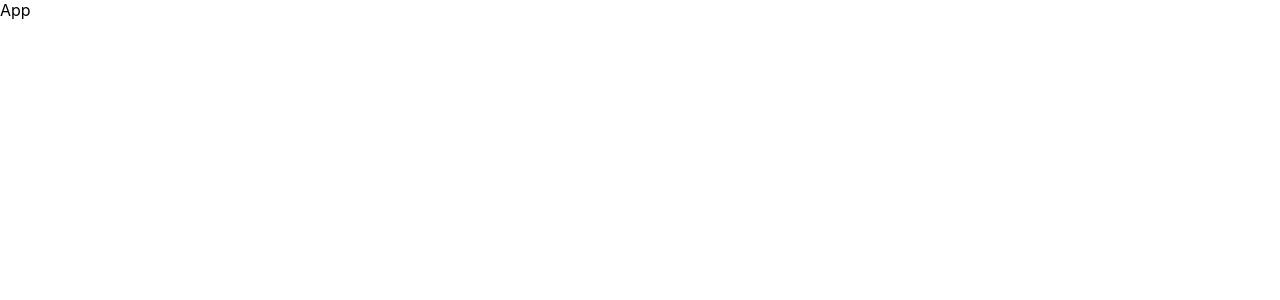
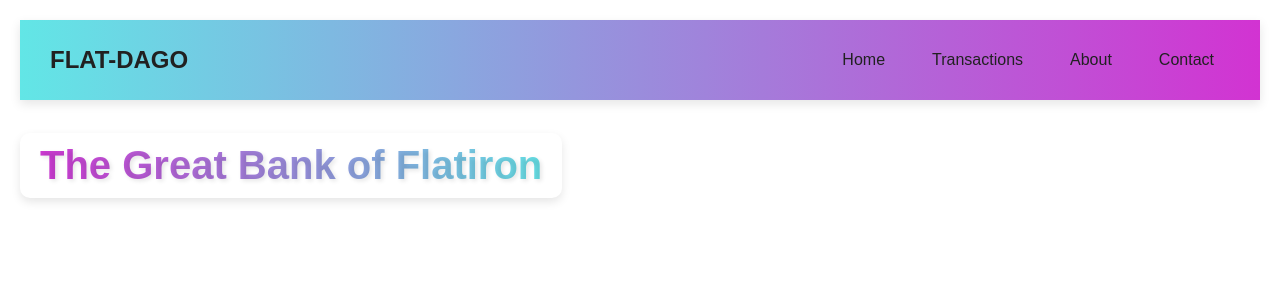
Before and after one commit to george-badia/the-great-bank-of-flatiron, a React (Create React App) app: page / in a window 1280 px wide. Shown: the top 300 px of the page. Built offline with nearby package versions, Linux system fonts and the light colour scheme.

Commit message:
creates and styles nav

```diff
--- a/package.json
+++ b/package.json
@@ -13,7 +13,6 @@
   },
   "scripts": {
     "start": "react-scripts start",
-    "json-server": "json-server --watch src/data/db.json --port 8001",
     "build": "react-scripts build",
     "test": "react-scripts test",
     "eject": "react-scripts eject"
--- a/src/App.css
+++ b/src/App.css
@@ -1,38 +1,80 @@
-.App {
-  text-align: center;
+:root {
+  --magenta: rgb(210, 51, 210);
+  --cyan: rgb(98, 230, 230);
+  --yellow: rgb(237, 237, 32);
+  --font-color: rgb(33, 33, 33);
+  --font-color-light: rgb(155, 155, 155);
+  --background: rgb(255, 255, 255);
+  --background-light: rgb(230, 230, 230);
+  --background-gradient: linear-gradient(to right, var(--cyan), var(--magenta));
+  --gradient: linear-gradient(90deg, var(--magenta), var(--cyan));
+  --shadow-color: rgba(0, 0, 0, 0.1);
 }
 
-.App-logo {
-  height: 40vmin;
-  pointer-events: none;
+.app {
+  background-color: var(--background);
+  color: var(--font-color);
+  font-family: Arial, sans-serif;
+  padding: 20px;
+  position: relative;
+  overflow: hidden;
+}
+.navbar {
+  display: flex;
+  justify-content: space-between;
+  align-items: center;
+  padding: 15px 30px;
+  background: var(--background-gradient);
+  color: var(--font-color);
+  box-shadow: 0px 4px 10px rgba(0, 0, 0, 0.1);
+  position: relative;
+  z-index: 2;
 }
 
-@media (prefers-reduced-motion: no-preference) {
-  .App-logo {
-    animation: App-logo-spin infinite 20s linear;
-  }
+.navbar-brand {
+  font-size: 24px;
+  font-weight: bold;
 }
 
-.App-header {
-  background-color: #282c34;
-  min-height: 100vh;
+.navbar-nav {
+  list-style: none;
   display: flex;
-  flex-direction: column;
-  align-items: center;
-  justify-content: center;
-  font-size: calc(10px + 2vmin);
-  color: white;
+  gap: 15px;
 }
 
-.App-link {
-  color: #61dafb;
+.nav-item a {
+  text-decoration: none;
+  color: var(--font-color);
+  padding: 8px 16px;
+  border-radius: 25px;
+  transition: background-color 0.3s ease;
 }
 
-@keyframes App-logo-spin {
-  from {
-    transform: rotate(0deg);
-  }
-  to {
-    transform: rotate(360deg);
-  }
+.nav-item a:hover {
+  background: rgba(255, 255, 255, 0.3);
 }
+
+h1 {
+  color: var(--magenta);
+}
+
+/* h2 {
+  color: var(--cyan);
+  text-align: center;
+  position: relative;
+  z-index: 2;
+} */
+h2 {
+  font-size: 2.5em;
+  font-weight: bold;
+  text-align: center;
+  background: var(--gradient);
+  -webkit-background-clip: text;
+  -webkit-text-fill-color: transparent;
+  text-shadow: 2px 2px 4px var(--shadow-color);
+  margin-bottom: 20px;
+  padding: 10px 20px;
+  border-radius: 10px;
+  display: inline-block;
+  box-shadow: 0 4px 10px var(--shadow-color);
+}
--- a/src/components/App.js
+++ b/src/components/App.js
@@ -1,8 +1,12 @@
 import React from 'react'
+import Navbar from './Navbar'
 
 function App() {
   return (
-    <div>App</div>
+    <div className='app'>
+     <Navbar />
+     <h2>The Great Bank of Flatiron</h2>
+    </div>
   )
 }
 
--- /dev/null
+++ b/src/components/Navbar.js
@@ -0,0 +1,18 @@
+import React from 'react';
+import '../App.css';
+
+function Navbar() {
+  return (
+    <nav className="navbar">
+      <div className="navbar-brand">FLAT-DAGO</div>
+      <ul className="navbar-nav">
+        <li className="nav-item"><a href="#home">Home</a></li>
+        <li className="nav-item"><a href="#transactions">Transactions</a></li>
+        <li className="nav-item"><a href="#about">About</a></li>
+        <li className="nav-item"><a href="#contact">Contact</a></li>
+      </ul>
+    </nav>
+  );
+}
+
+export default Navbar;
--- a/src/data/db.json
+++ b/src/data/db.json
@@ -1,84 +1,84 @@
 {
   "transactions": [
     {
-       "id": 1,
+      "id": "1",
       "date": "2019-12-01",
       "description": "Paycheck from Bob's Burgers",
       "category": "Income",
       "amount": 1000
     },
     {
-       "id": 2,
+      "id": "2",
       "date": "2019-12-01",
       "description": "South by Southwest Quinoa Bowl at Fresh & Co",
       "category": "Food",
       "amount": -10.55
     },
     {
-       "id": 3,
+      "id": "3",
       "date": "2019-12-02",
       "description": "South by Southwest Quinoa Bowl at Fresh & Co",
       "category": "Food",
       "amount": -10.55
     },
     {
-       "id": 4,
+      "id": "4",
       "date": "2019-12-04",
       "description": "Sunglasses, Urban Outfitters",
       "category": "Fashion",
       "amount": -24.99
     },
     {
-       "id": 5,
+      "id": "5",
       "date": "2019-12-06",
       "description": "Venmo, Alice Pays you for Burrito",
       "category": "Food",
       "amount": 8.75
     },
     {
-       "id": 6,
+      "id": "6",
       "date": "2019-12-06",
       "description": "Chipotle",
       "category": "Food",
       "amount": -17.59
     },
     {
-       "id": 7,
+      "id": "7",
       "date": "2019-12-07",
       "description": "Birthday Check from Grandma",
       "category": "Gift",
       "amount": 50
     },
     {
-       "id": 8,
+      "id": "8",
       "date": "2019-12-09",
       "description": "Lyft Ride",
       "category": "Transportation",
       "amount": -13.25
     },
     {
-       "id": 9,
+      "id": "9",
       "date": "2019-12-11",
       "description": "Paycheck from Bob's Burgers",
       "category": "Income",
       "amount": 1000
     },
     {
-       "id": 10,
+      "id": "10",
       "date": "2019-12-16",
       "description": "Tickets, Flatiron Multiplex Cinemas",
       "category": "Entertainment",
       "amount": -24
     },
     {
-       "id": 11,
+      "id": "11",
       "date": "2019-12-16",
       "description": "MTA Vending Machine: MetroCard",
       "category": "Transportation",
       "amount": -116.39
     },
     {
-       "id": 12,
+      "id": "12",
       "date": "2019-12-17",
       "description": "Venmo, Pay Roommate for Rent",
       "category": "Housing",
@@ -89,14 +89,14 @@
       "description": "Office lunch",
       "category": "Food",
       "amount": "2000",
-       "id": 13
+      "id": "13"
     },
     {
       "date": "2022-07-09",
       "description": "Office lunch Wednesday",
       "category": "Food",
       "amount": "3000",
-       "id": 14
+      "id": "14"
     },
     {
       "id": "50dd",
@@ -104,6 +104,20 @@
       "description": "deep",
       "category": "Fashion",
       "amount": "3445"
+    },
+    {
+      "id": "6c4c",
+      "date": "2024-08-05",
+      "description": "lunch with niece",
+      "category": "Food",
+      "amount": "1234"
+    },
+    {
+      "id": "466f",
+      "date": "2024-08-06",
+      "description": "lunch",
+      "category": "Food",
+      "amount": "123456"
     }
   ]
 }
```
Lines whose indentation alone changed are shown as unchanged.
